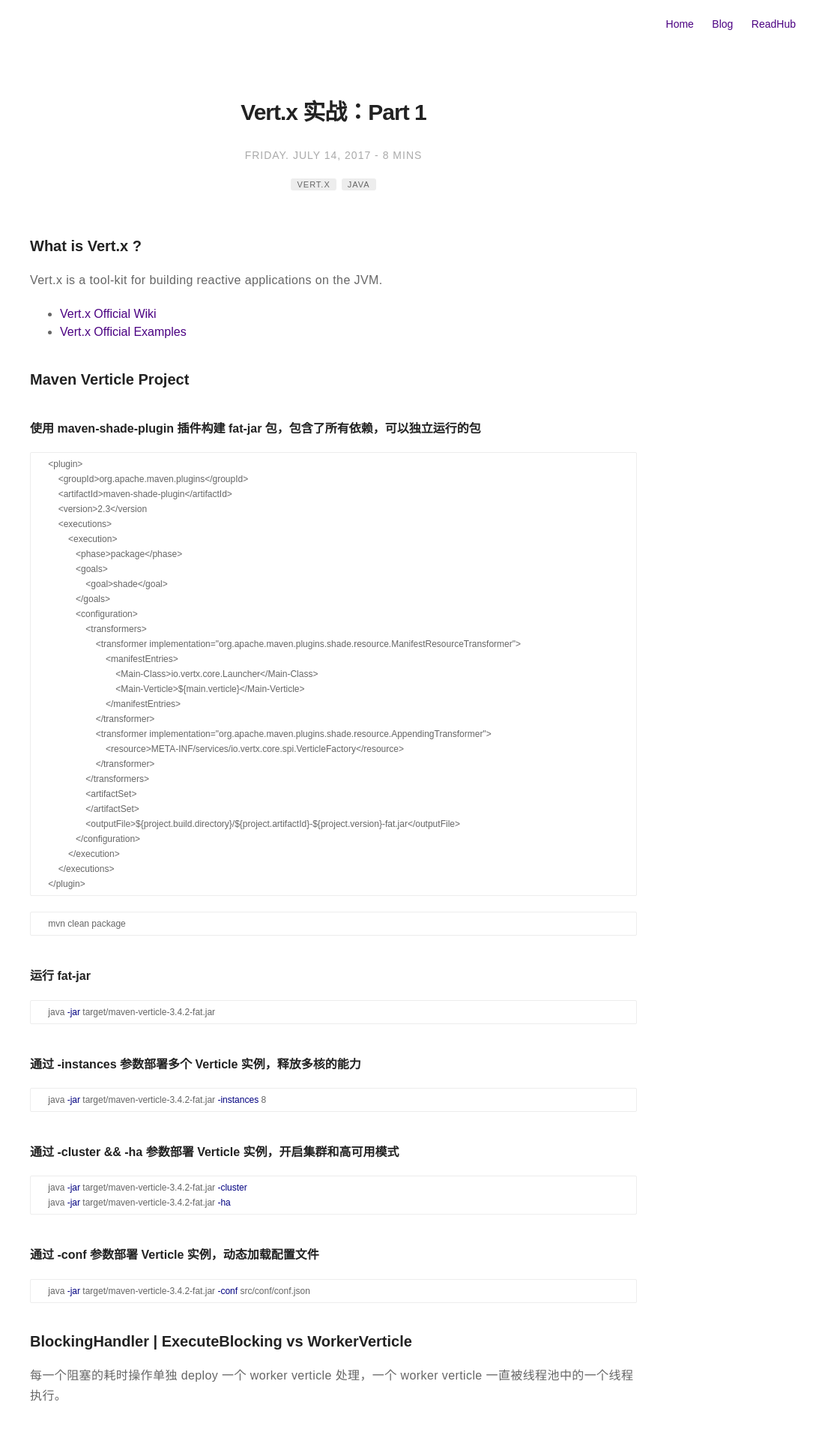
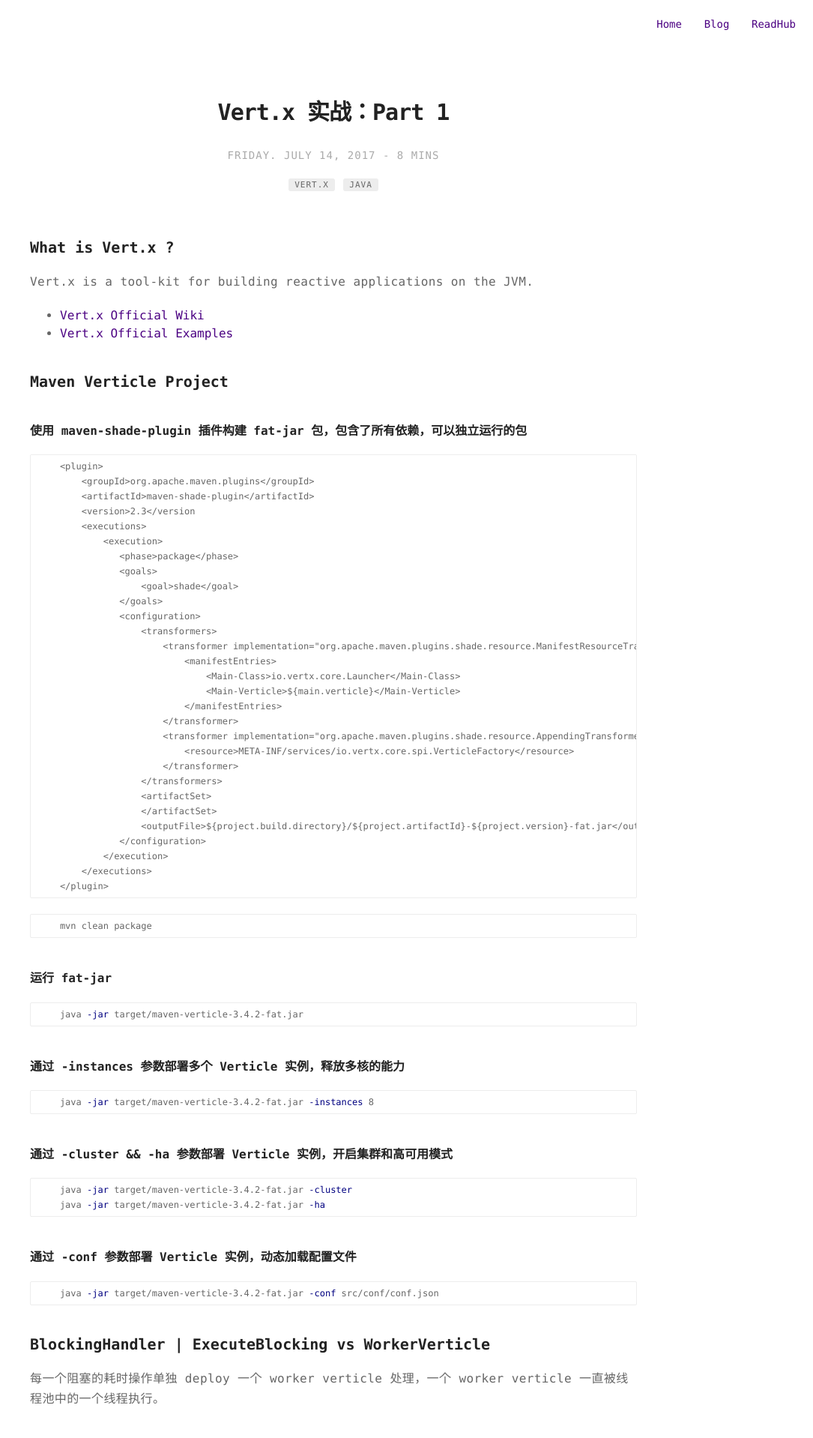
Before and after one commit to Jiangew/jiangew.github.io, a Jekyll site: the page built from _posts/2017-07-14-vertx-in-action.md, in a window 1280 px wide. Shown: the top 1918 px of the page at 75% size, without its empty margins (195-1280 px from the left). Built offline with Jekyll 4.4.1, drawn with Linux system fonts in a browser that asks for light colours; some of the changed text lies outside the part shown.

Commit message:
font smart

```diff
--- a/_sass/base/normalize.scss
+++ b/_sass/base/normalize.scss
@@ -6,7 +6,7 @@
  */
 
 html {
-  font-family: sans-serif, "Helvetica Neue", "Open Sans", Helvetica, Arial; /* 1 */
+  font-family: Menlo, "Helvetica Neue", Helvetica, Arial, "Open Sans", sans-serif; /* 1 */
   -ms-text-size-adjust: 100%; /* 2 */
   -webkit-text-size-adjust: 100%; /* 2 */
 }
@@ -223,7 +223,7 @@
 kbd,
 pre,
 samp {
-  font-family: sans-serif, "Helvetica Neue", "Open Sans", Helvetica, Arial; /* 1 */
+  font-family: Menlo, "Helvetica Neue", Helvetica, Arial, "Open Sans", sans-serif; /* 1 */
   font-size: 1em; /* 2 */
 }
 
--- a/_sass/base/variables.sass
+++ b/_sass/base/variables.sass
@@ -1,4 +1,4 @@
-$fontSans: sans-serif, "Helvetica Neue", "Open Sans", Helvetica, Arial
+$fontSans: Menlo, "Helvetica Neue", Helvetica, Arial, "Open Sans", sans-serif
 $fontMonospace: "Consolas", Liberation Mono, Menlo, Courier, monospace
 
 $alpha: #666
```
